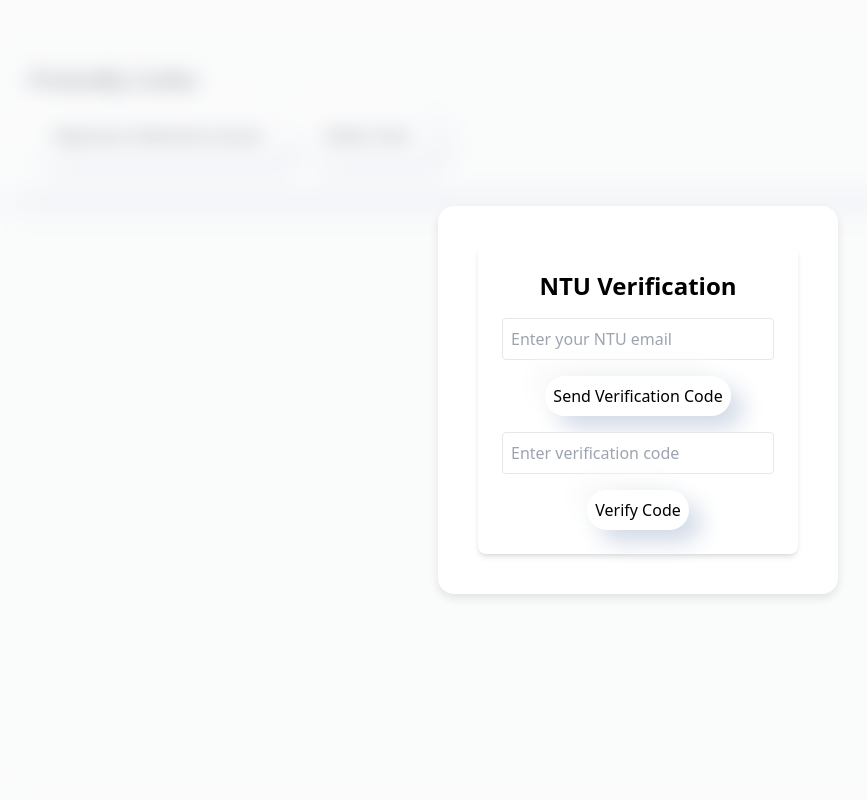
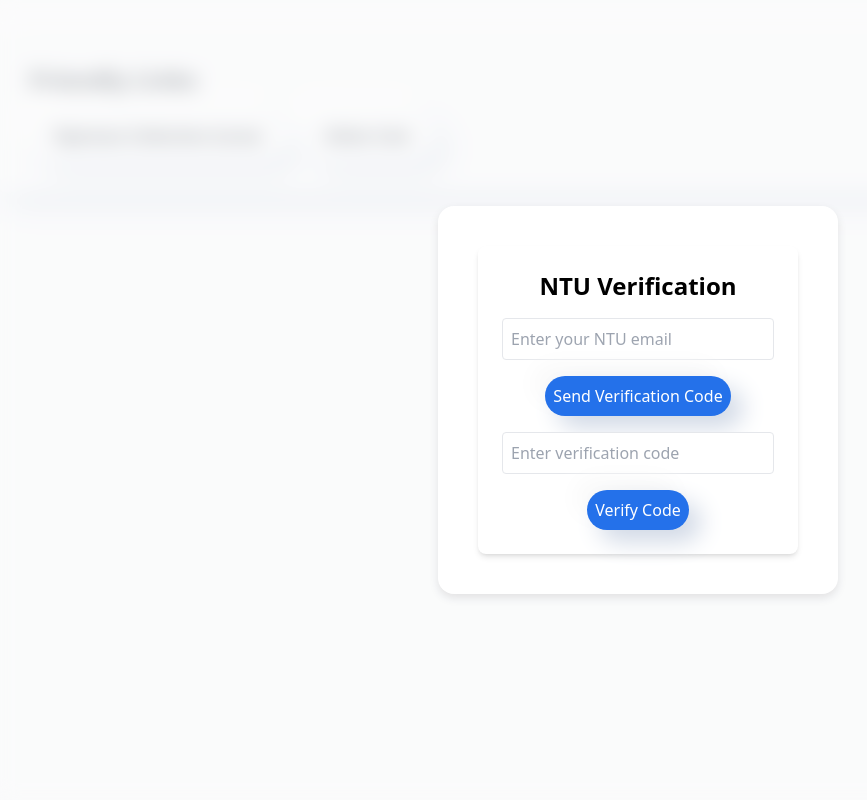
Before and after one commit to Tsukinai/NTU_SepoliaFaucet, a Flask app: page / in a window 1280 px wide. Shown: the whole page, without its empty margins (2-869 px from the left). Run offline with Flask 3, Linux system fonts and the light colour scheme; parts of the project's set-up code (start-up, migrations or seed data) failed here and were passed over; some libraries are stand-ins or nearby versions.

Commit message:
modify button color

```diff
--- a/static/styles.css
+++ b/static/styles.css
@@ -1,3 +1,7 @@
+button.neumorphic {
+    background-color: #2471EA;
+    color: white;
+}
 .neumorphic {
     box-shadow: 12px 12px 24px #d1d9e6, -12px -12px 24px #f9f9f9;
 }
```
